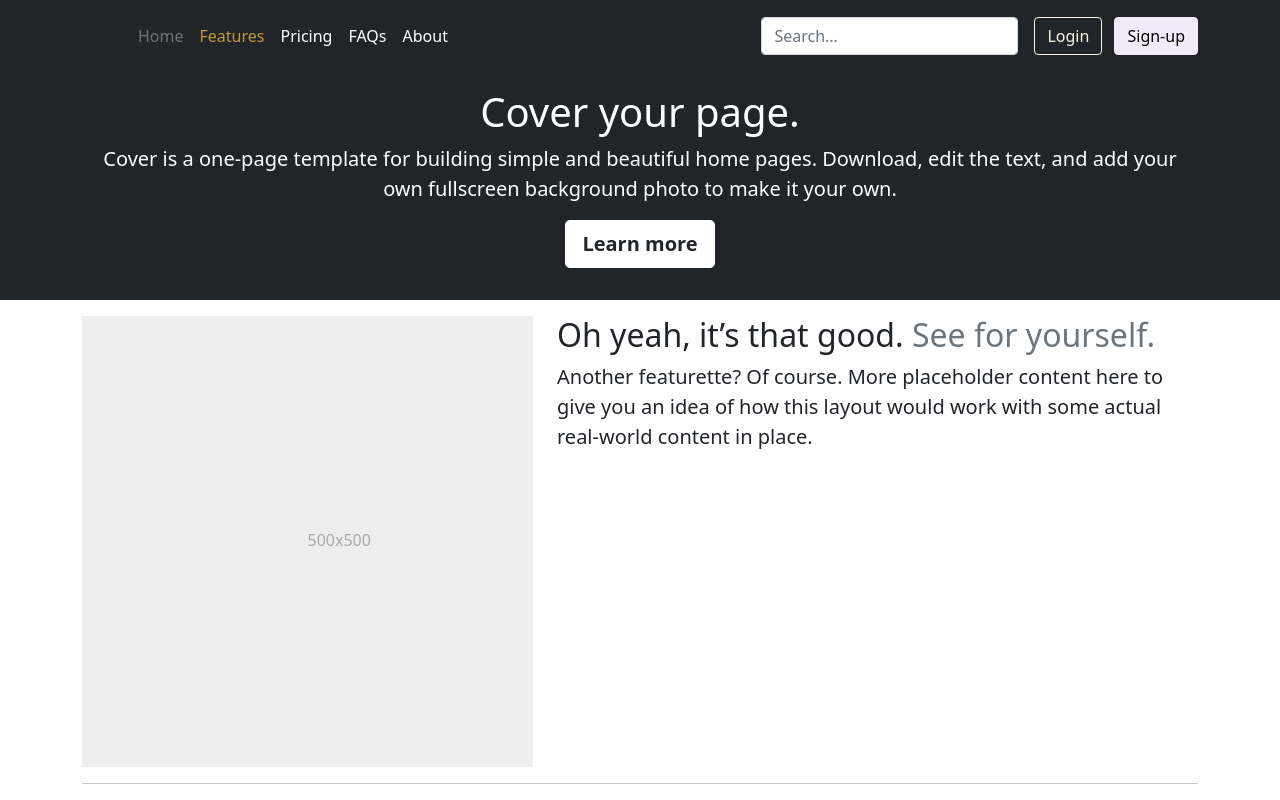
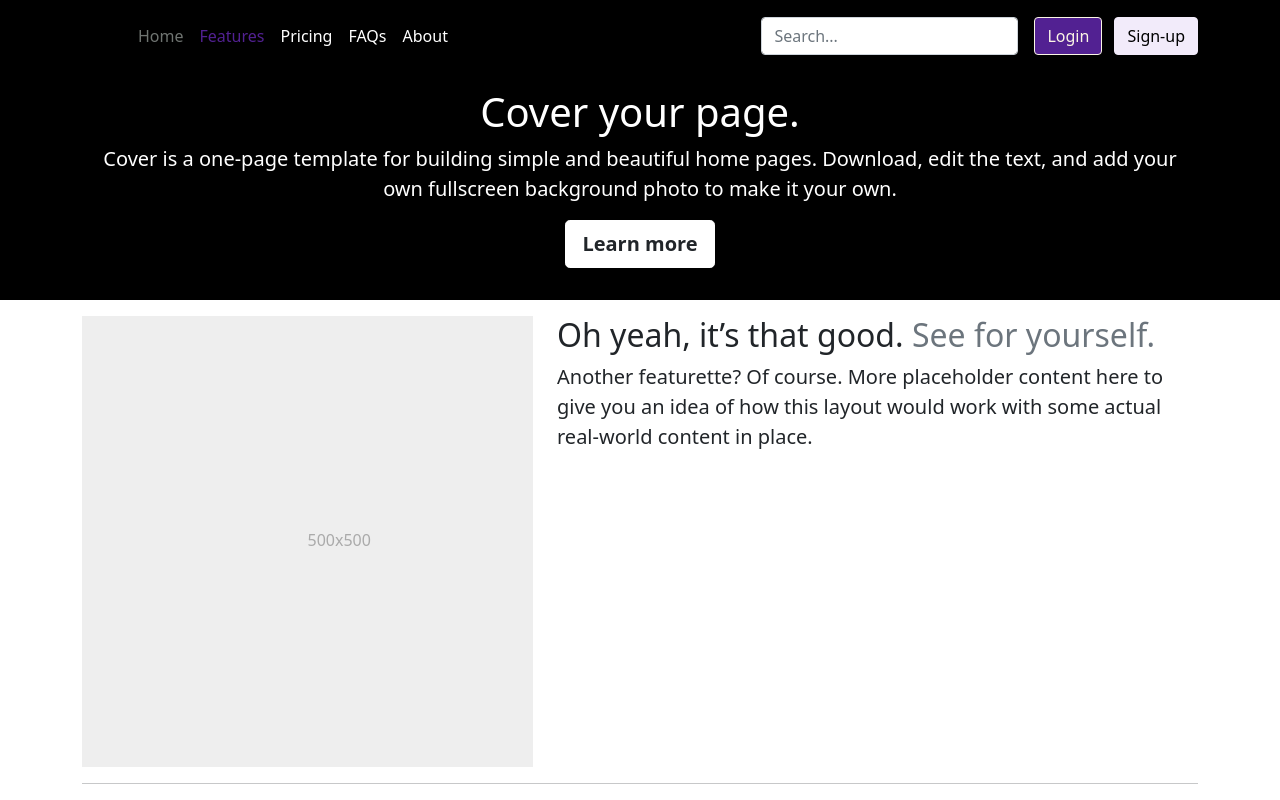
Before and after one commit to yasminkasem66/sass-variables, a website: page sass/index.html in a window 1280 px wide. Shown: the top 800 px of the page. Drawn offline with nearby package versions, Linux system fonts and the light colour scheme.

Commit message:
custome code merged with the orignal code in bootstrap

```diff
--- a/sass/index.html
+++ b/sass/index.html
@@ -41,7 +41,7 @@
                 </form>
 
                 <div class="text-end">
-                    <button type="button" class="btn btn-outline-light me-2">Login</button>
+                    <button type="button" class="btn btn-outline-light me-2 bg-altdark">Login</button>
                     <button type="button" class="btn btn-altlight">Sign-up</button>
                 </div>
             </div>
--- a/sass/sass/main.scss
+++ b/sass/sass/main.scss
@@ -1,28 +1,47 @@
+// @import "../node_modules/bootstrap/scss/functions";
 // custome variables goes here
 $primary:#c29938;
 $light:#fbf5e5;
+$altlight:#f2ebfa;
+$altdark:#522192;
 /*
  add a new theme color that doesnt  exist  in this case we will need
   to add this color to the  $theme-colors  and we will need to import the whole files that
   containes the  $theme-colors variable defined
 */
 // import functions and variables file but notice  this import must  come after any variables that  we redefine
-@import "../node_modules/bootstrap/scss/functions";
-@import "../node_modules/bootstrap/scss/variables";
+$theme-colors: (
+  "primary":    $primary,
+  "secondary":  #6f7471,
+  "success":  #198754,
+  "info":      #0dcaf0 ,
+  "warning":    #ffc107,
+  "danger":     #dc3545,
+  "light":      $light,
+  "dark":     #000000,
+) !default;
+
+$custom-colors: (
+  "altlight":$altlight,
+  "altdark":$altdark,
+  "custom-color": #900
+);
+$theme-colors: map-merge($theme-colors, $custom-colors);
+
+// $theme-colors:map-merge($theme-colors, (
+//   "altDark": $altdark
+// ));
 // the new files we wanna add
-$custom-theme-colors:(
-    "altlight":#f2ebfa,
-    "altdark":#522192
-);
+// $custom-theme-colors:(
+//     "altlight":$altlight,
+//     "altdark":$altdark
+// );
 // merging our own map with the original map
-$theme-colors: map-merge($custom-theme-colors,$theme-colors);
+// $theme-colors: map-merge($theme-colors, $custom-theme-colors);
+
 // import bootstrap sass
 @import '../node_modules/bootstrap/scss/bootstrap';
-// or
-// Required
-// @import "../node_modules/bootstrap/scss/variables";
-// @import "../node_modules/bootstrap/scss/mixins";
-// @import "../node_modules/bootstrap/scss/root";
+
 
 
 
```
Also changed, not shown: sass/css/main.min.css, 1 other file.
